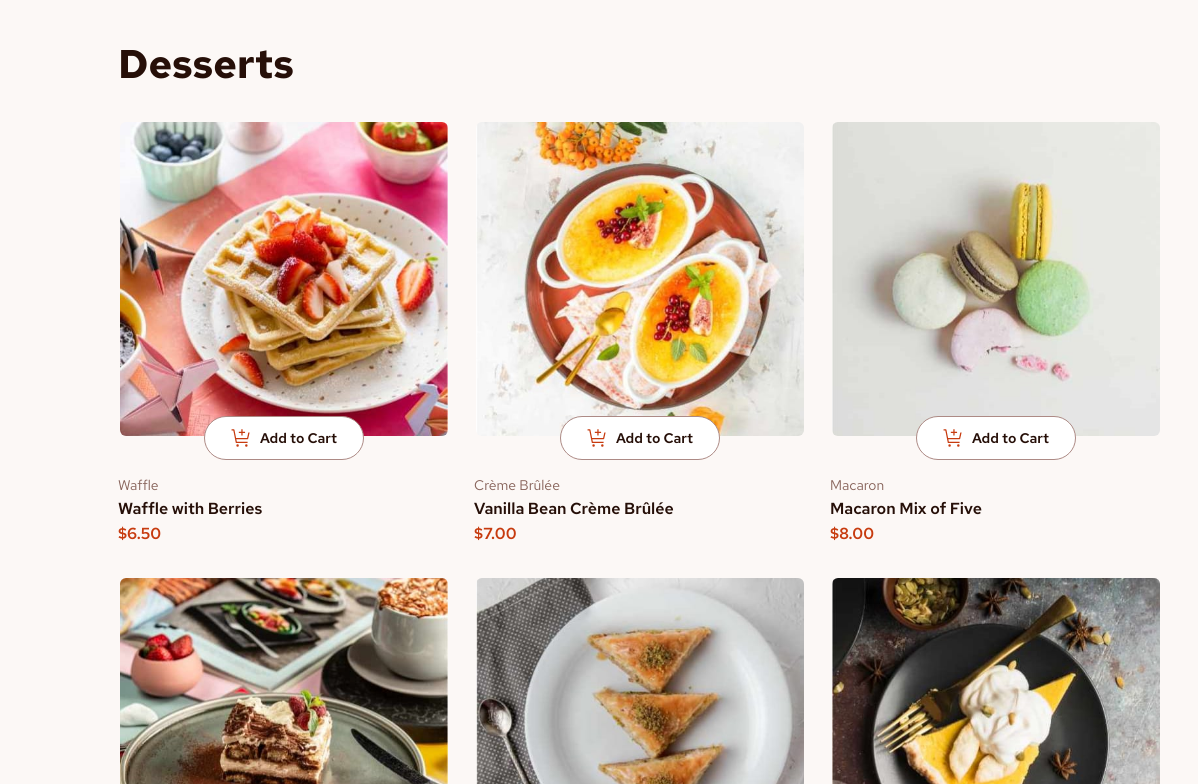
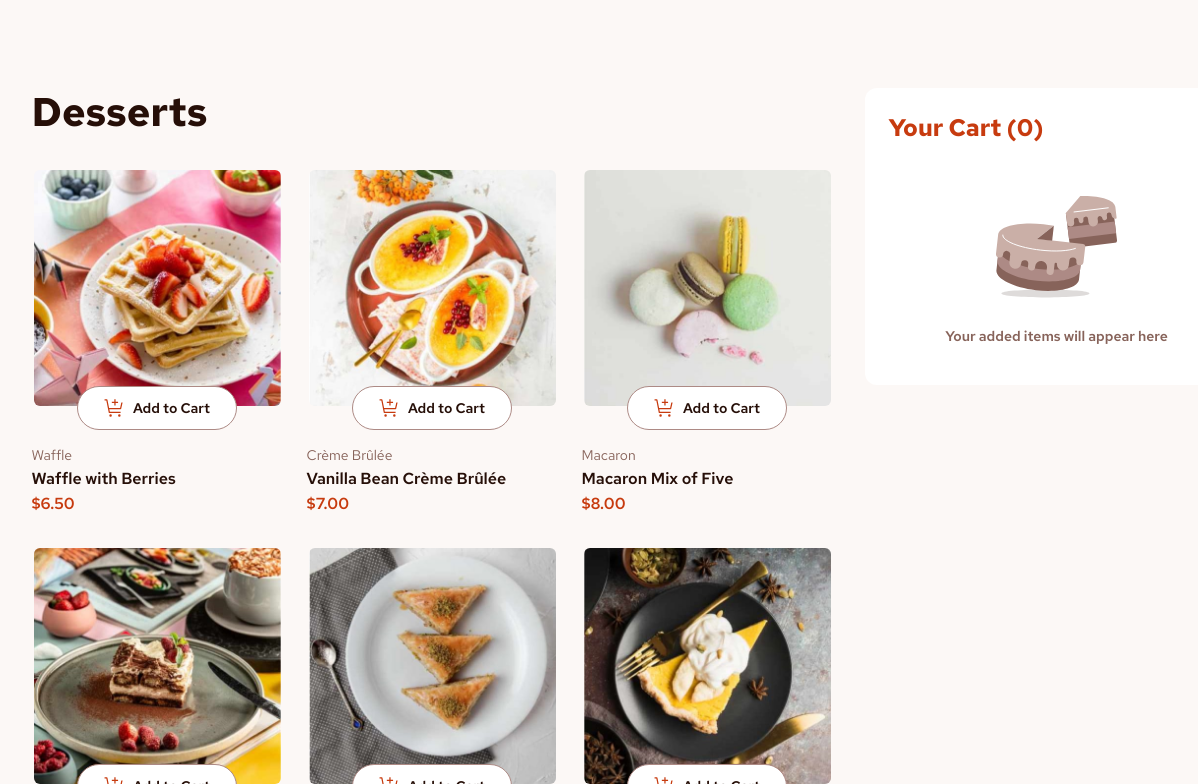
Before and after one commit to AdamHaniff/Product-List-With-Cart, a React (Create React App) app: page / in a window 1536 px wide. Shown: the top 784 px of the page, without its empty margins (128-1326 px from the left). Built offline with nearby package versions, Linux system fonts and the light colour scheme.

Commit message:
Styled root div in 1440px layout

```diff
--- a/src/css/main.css
+++ b/src/css/main.css
@@ -191,6 +191,7 @@ body {
   flex-direction: column;
   align-items: center;
   gap: 1.6rem;
+  padding: 1.6rem 0;
 }
 .cart__empty-img {
   display: block;
@@ -418,11 +419,12 @@ body {
     max-width: 33.2rem;
   }
   .cart {
-    max-width: initial;
+    max-width: 80.2rem;
   }
   .modal {
     border-radius: 1.2rem;
     width: calc(100% - 8rem);
+    max-width: 80.2rem;
     bottom: initial;
     top: 50%;
     left: 50%;
@@ -433,6 +435,24 @@ body {
   .desserts__container {
     grid-template-columns: repeat(3, 1fr);
   }
+  .dessert__image-container {
+    max-width: 25.1rem;
+  }
+}
+@media only screen and (min-width: 90em) {
+  #root {
+    padding: 8.8rem 4rem;
+    display: flex;
+    justify-content: center;
+  }
+  .app {
+    flex-direction: row;
+    align-items: start;
+    padding: initial;
+  }
+  .cart {
+    width: 38.4rem;
+  }
 }
 .dessert__img--added {
   border-color: #c73b0f;
--- a/src/main.scss
+++ b/src/main.scss
@@ -285,6 +285,7 @@ body {
     flex-direction: column;
     align-items: center;
     gap: $spacing-200;
+    padding: $spacing-200 0;
   }
 
   &__empty-img {
@@ -566,13 +567,14 @@ body {
 
   // *************** CART ***************
   .cart {
-    max-width: initial;
+    max-width: 80.2rem;
   }
 
   // *************** MODAL ***************
   .modal {
     border-radius: 1.2rem;
     width: calc(100% - 8rem);
+    max-width: 80.2rem;
     bottom: initial;
     top: 50%;
     left: 50%;
@@ -590,6 +592,37 @@ body {
       grid-template-columns: repeat(3, 1fr);
     }
   }
+
+  // ************** DESSERT **************
+  .dessert {
+    &__image-container {
+      max-width: 25.1rem;
+    }
+  }
+}
+
+// *********** DESKTOP LAYOUT ***********
+
+// ************ 1440px LAYOUT ************
+@media only screen and (min-width: 90em) {
+  // *************** ROOT ***************
+  #root {
+    padding: $spacing-1100 $spacing-500;
+    display: flex;
+    justify-content: center;
+  }
+
+  // **************** APP ****************
+  .app {
+    flex-direction: row;
+    align-items: start;
+    padding: initial;
+  }
+
+  // *************** CART ***************
+  .cart {
+    width: 38.4rem;
+  }
 }
 
 // ********** DYNAMIC STYLES **********
```
Also changed, not shown: 1 other file (tests, documents, lock files or other folders).
